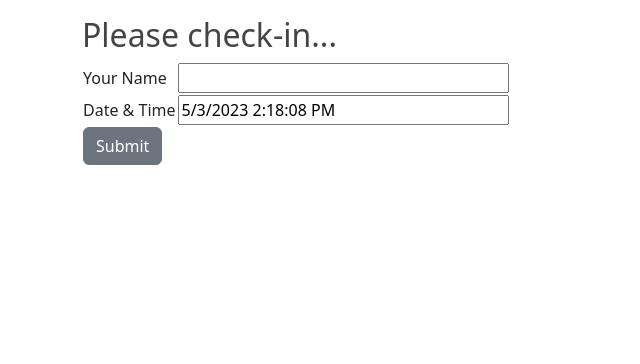
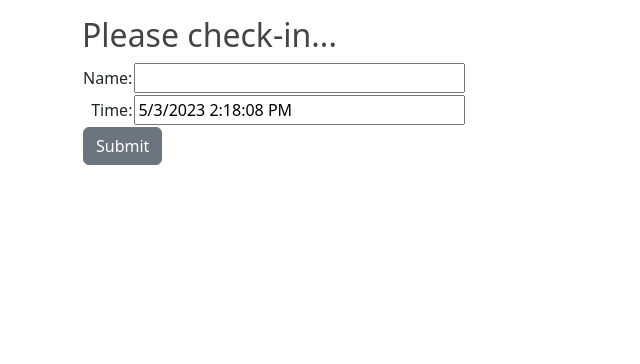
Before and after one commit to ik4vrb/django-assessment, a Django app: page /polls/deepthoughts/ in a window 1280 px wide. Shown: the part 56-420 px from the top of the page, without its empty margins (0-640 px from the left). Run offline with Django 4.2, Linux system fonts and the light colour scheme; some libraries are stand-ins or nearby versions.

Commit message:
Update dpform.html

```diff
--- a/polls/templates/polls/dpform.html
+++ b/polls/templates/polls/dpform.html
@@ -6,13 +6,13 @@
 {% csrf_token %}
     <h2>Please check-in...</h2>
     {% if error_message %}<p><strong>{{ error_message }}</strong></p>{% endif %}
-    <table border=0 cellspacing=5 >
+    <table border=0 cellspacing=10 >
     <tr>
-    <td><label for="title">Your Name</label></td>
+    <td align="right"><label for="title">Name:</label></td>
     <td><input type="text" name="title" id="title" maxlength="100" size="30">
     </tr>
     <tr>
-    <td><label for="content">Date & Time</label></td>
+    <td align="right"><label for="content">Time:</label></td>
     <td><input type="text" name="content" id="content" maxlength="80" size="30"></td>
 </tr>
 <tr>
```
